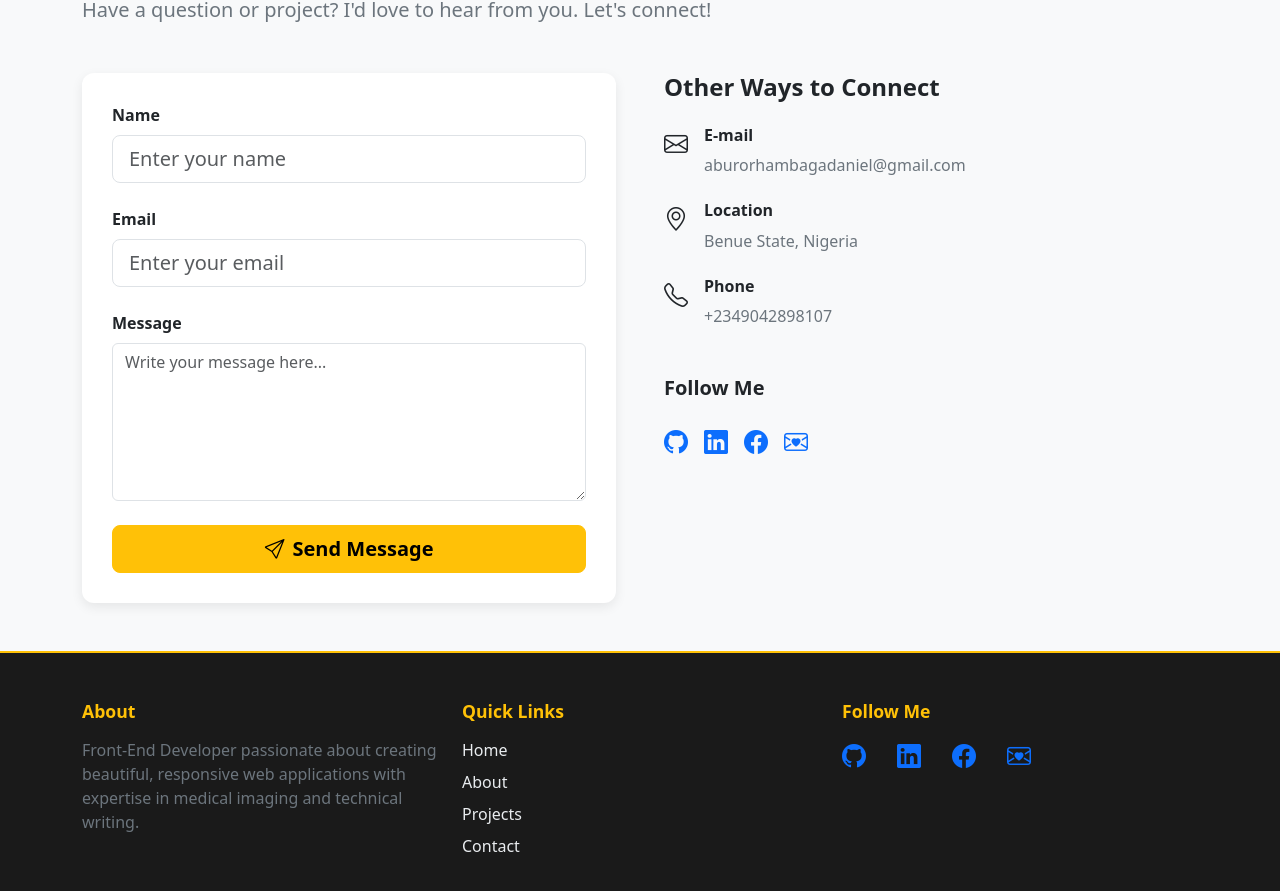
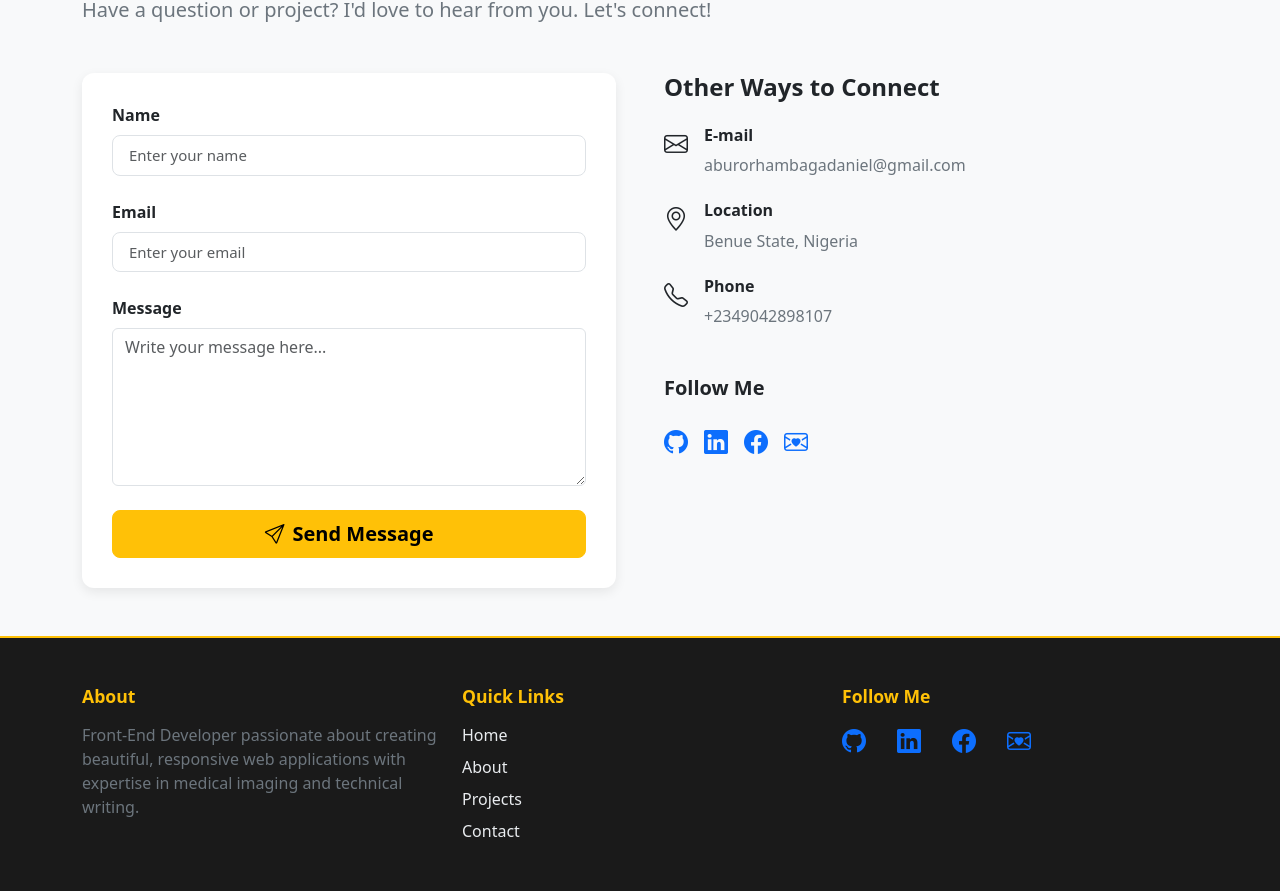
Before and after one commit to QuantumDaniel/Quantum-portfolio, a React (Vite) app: page / in a window 1280 px wide. Shown: the part 6872-7763 px from the top of the page. Built offline with nearby package versions, Linux system fonts and the light colour scheme; a web font is replaced by a local one.

Commit message:
edit iput and placeholder text size

```diff
--- a/src/components/Contact.css
+++ b/src/components/Contact.css
@@ -93,6 +93,14 @@
     box-shadow: 0 10px 20px rgba(0, 0, 0, 0.15);
 }
 
+input {
+    font-size: 15px !important;
+}
+
+input::placeholder {
+    font-size: 15px;
+}
+
 @media (max-width: 768px) {
     .contact-section {
         padding: 60px 0;
```
